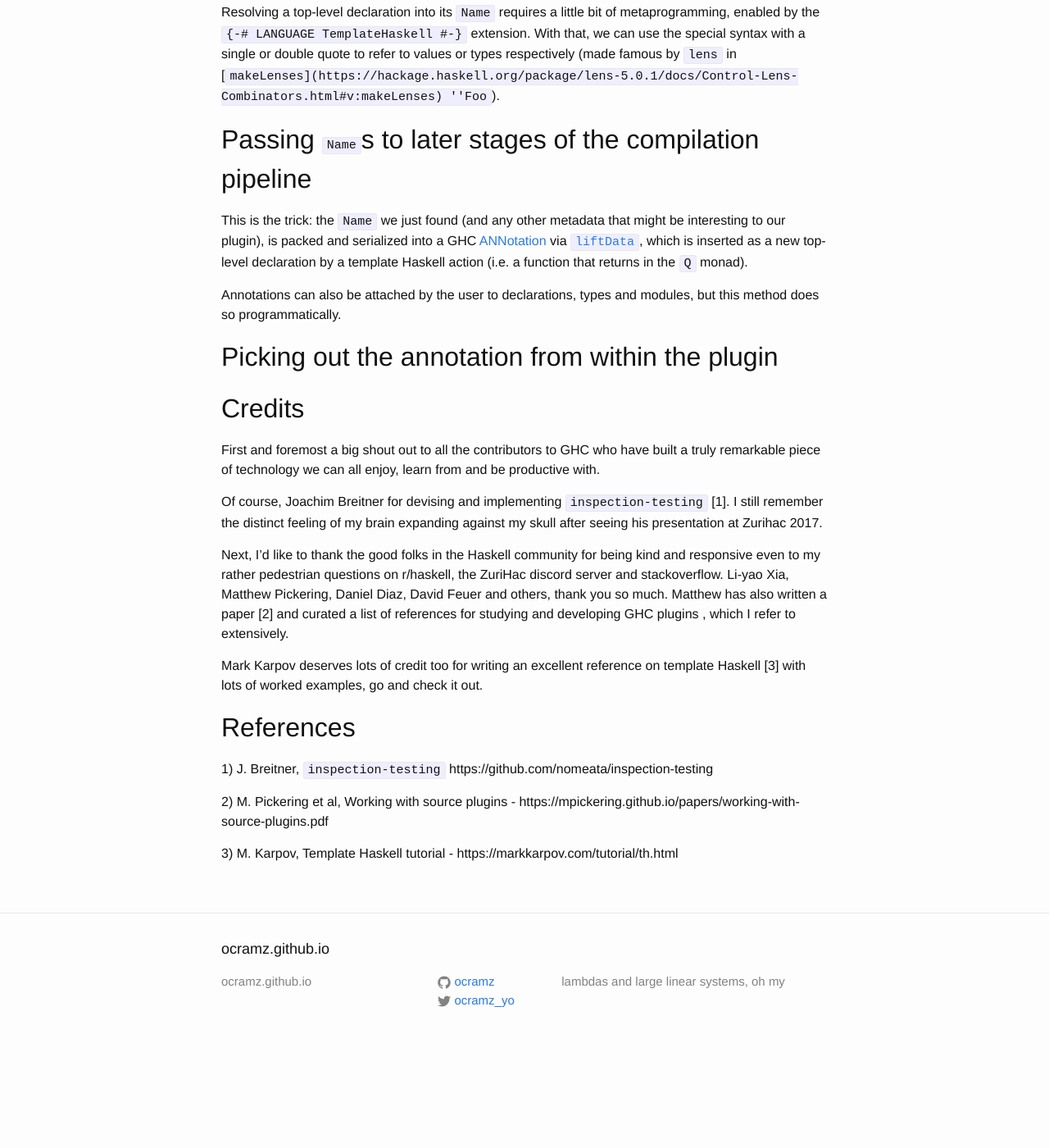
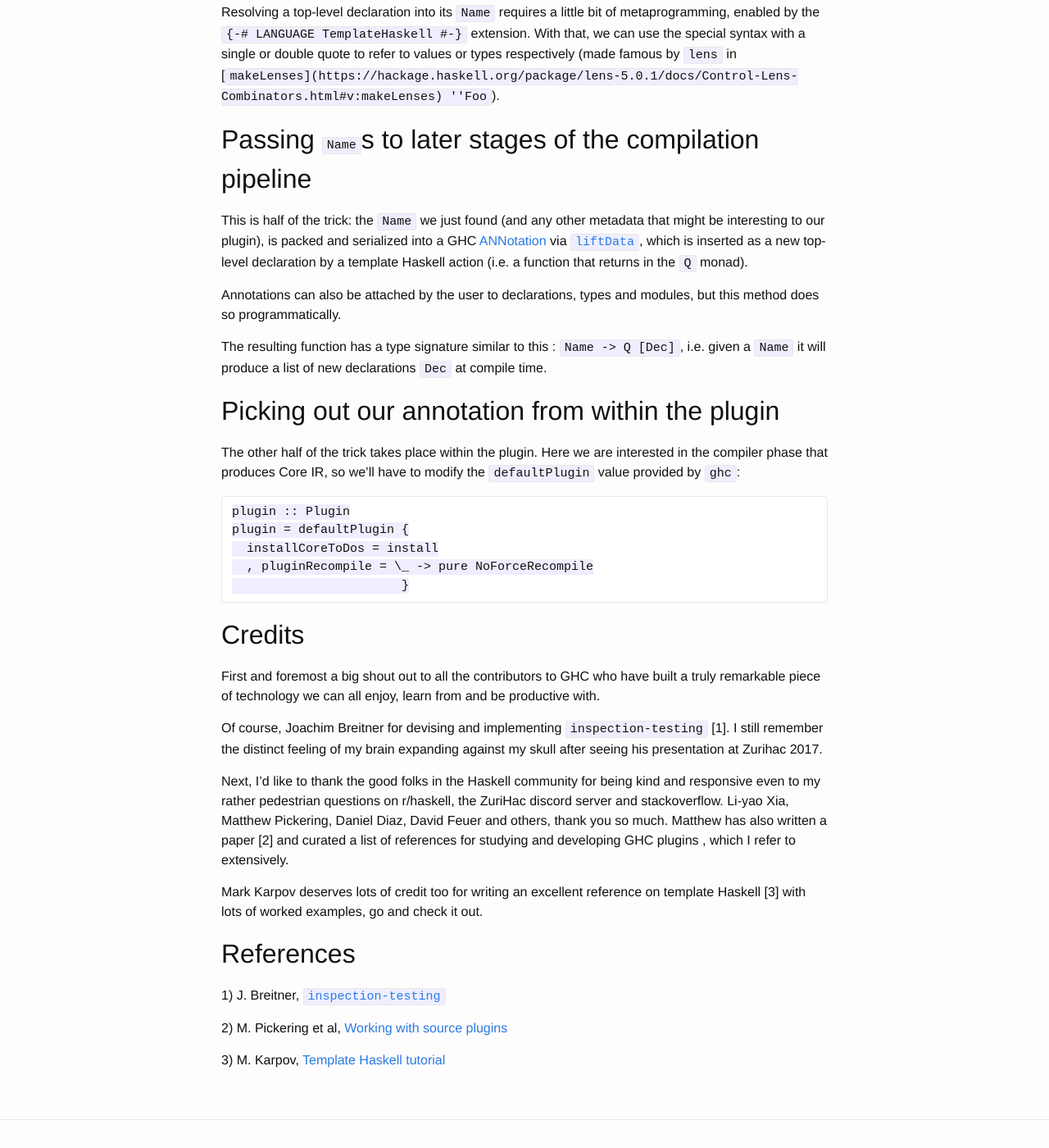
Before and after one commit to ocramz/ocramz.github.io, a Jekyll site: the page built from _posts/2021-06-22-finding-core-th.markdown, in a window 1280 px wide and 1400 px high, scrolled down 869 px. Shown: the whole window at 82% size. Built offline with Jekyll 4.4.1, drawn with Linux system fonts in a browser that asks for light colours; before the commit the page ends 2160 px from its top, so only the background shows below that.

Commit message:
blog update

````diff
--- a/_posts/2021-06-22-finding-core-th.markdown
+++ b/_posts/2021-06-22-finding-core-th.markdown
@@ -26,11 +26,24 @@ Resolving a top-level declaration into its `Name` requires a little bit of metap
 
 ## Passing `Name`s to later stages of the compilation pipeline
 
-This is the trick: the `Name` we just found (and any other metadata that might be interesting to our plugin), is packed and serialized into a GHC [ANNotation](http://downloads.haskell.org/~ghc/latest/docs/html/users_guide/extending_ghc.html#source-annotations) via [`liftData`](https://hackage.haskell.org/package/template-haskell-2.17.0.0/docs/Language-Haskell-TH-Syntax.html#v:liftData), which is inserted as a new top-level declaration by a template Haskell action (i.e. a function that returns in the `Q` monad).
+This is half of the trick: the `Name` we just found (and any other metadata that might be interesting to our plugin), is packed and serialized into a GHC [ANNotation](http://downloads.haskell.org/~ghc/latest/docs/html/users_guide/extending_ghc.html#source-annotations) via [`liftData`](https://hackage.haskell.org/package/template-haskell-2.17.0.0/docs/Language-Haskell-TH-Syntax.html#v:liftData), which is inserted as a new top-level declaration by a template Haskell action (i.e. a function that returns in the `Q` monad).
 
 Annotations can also be attached by the user to declarations, types and modules, but this method does so programmatically.
 
-## Picking out the annotation from within the plugin
+The resulting function has a type signature similar to this : `Name -> Q [Dec]`, i.e. given a `Name` it will produce a list of new declarations `Dec` at compile time.
+
+## Picking out our annotation from within the plugin
+
+The other half of the trick takes place within the plugin. Here we are interested in the compiler phase that produces Core IR, so we'll have to modify the `defaultPlugin` value provided by `ghc`:
+
+```
+plugin :: Plugin
+plugin = defaultPlugin {
+  installCoreToDos = install
+  , pluginRecompile = \_ -> pure NoForceRecompile
+                       }
+```
+
 
 
 
@@ -50,8 +63,8 @@ Mark Karpov deserves lots of credit too for writing an excellent reference on te
 
 ## References
 
-1) J. Breitner, `inspection-testing` https://github.com/nomeata/inspection-testing
+1) J. Breitner, [`inspection-testing`](https://github.com/nomeata/inspection-testing)
 
-2) M. Pickering et al, Working with source plugins - https://mpickering.github.io/papers/working-with-source-plugins.pdf
+2) M. Pickering et al, [Working with source plugins](https://mpickering.github.io/papers/working-with-source-plugins.pdf)
 
-3) M. Karpov, Template Haskell tutorial - https://markkarpov.com/tutorial/th.html
+3) M. Karpov, [Template Haskell tutorial](https://markkarpov.com/tutorial/th.html)
````
Also changed, not shown: 1 other file.
